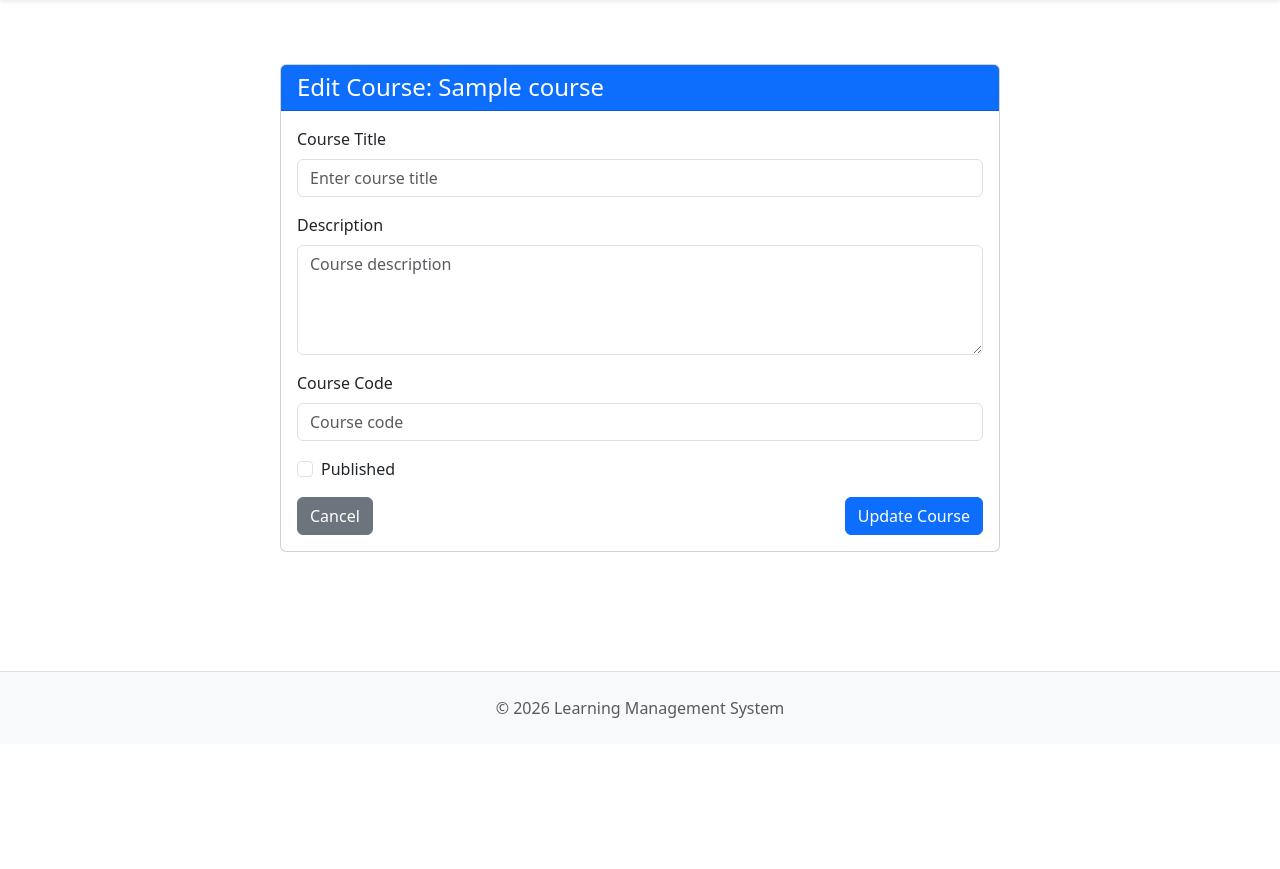
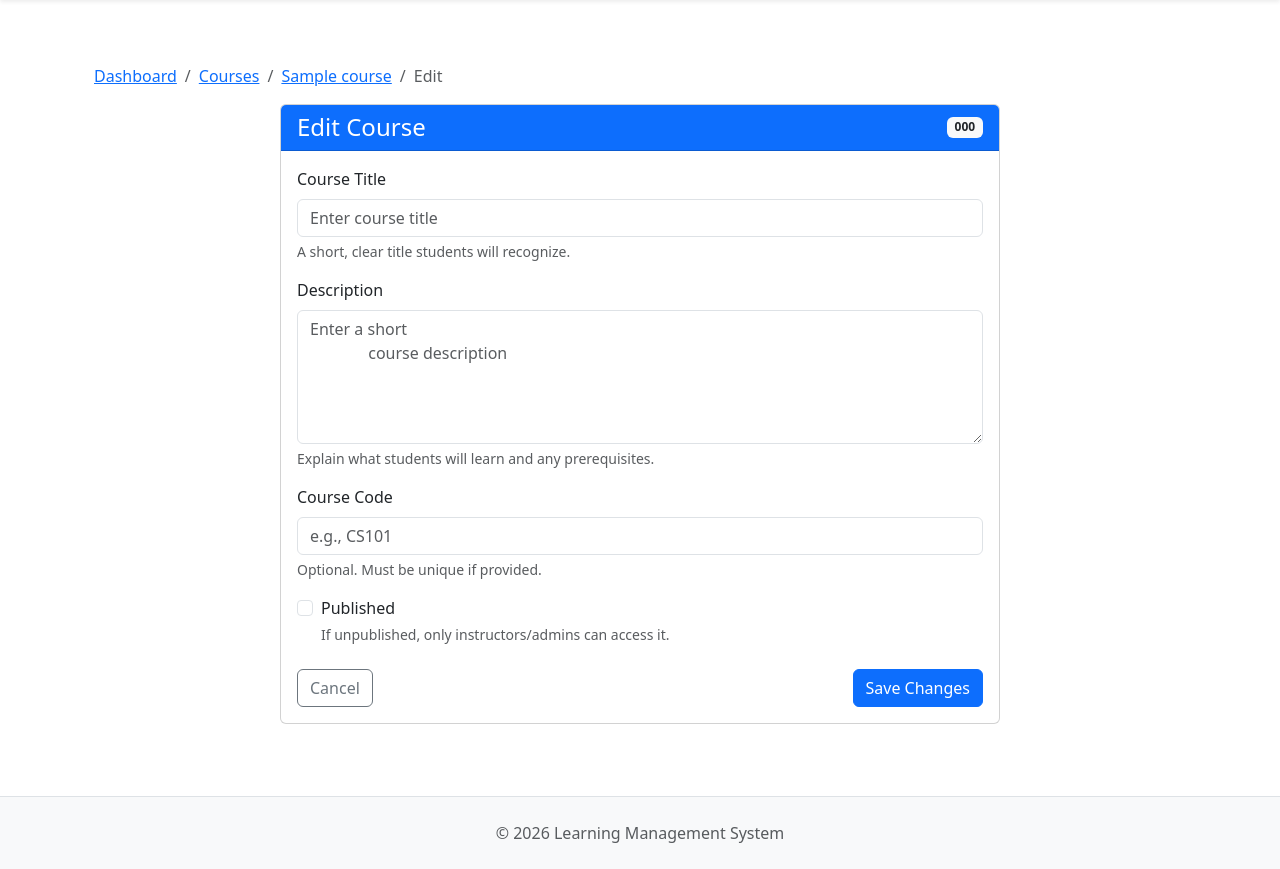
Before and after one commit to Collinsifere/LMS, a Flask app: template templates/courses/edit.html in a window 1280 px wide. Shown: the part 56-925 px from the top of the page. Before the commit the page ends 774 px from the top, so only its background shows below. Run offline with Flask 3, Linux system fonts and the light colour scheme; tables that the repository leaves empty hold one stand-in row (values such as "Sample post"); the template is opened without the code that fills it: values that come from a table or form of the project are taken from there, most other values are stand-ins (such as "Sample title", 1, 10 or a date in 2020); some libraries are stand-ins or nearby versions.

Commit message:
refactor(courses): improved course edit template layout
- simplified template structure
- improved Bootstrap form layout
- standardised validation error display
- aligned template with course editing route logic
- refactor(ui): improved course edit form styling

```diff
--- a/templates/courses/edit.html
+++ b/templates/courses/edit.html
@@ -1,80 +1,112 @@
-{% extends "base.html" %}
+{% extends "base.html" %} {% block title %}Edit Course - {{ course.title }}{%
+endblock %} {% block content %}
+<div class="container mt-4">
+  <!-- Breadcrumb -->
+  <nav aria-label="breadcrumb" class="mb-3">
+    <ol class="breadcrumb">
+      <li class="breadcrumb-item">
+        <a href="{{ url_for('dashboard.index') }}">Dashboard</a>
+      </li>
+      <li class="breadcrumb-item">
+        <a href="{{ url_for('courses.index') }}">Courses</a>
+      </li>
+      <li class="breadcrumb-item">
+        <a href="{{ url_for('courses.view', course_id=course.id) }}"
+          >{{ course.title }}</a
+        >
+      </li>
+      <li class="breadcrumb-item active" aria-current="page">Edit</li>
+    </ol>
+  </nav>
 
-{% block title %}Edit Course - {{ course.title }}{% endblock %}
+  <div class="row">
+    <div class="col-lg-8 offset-lg-2">
+      <div class="card">
+        <div
+          class="card-header bg-primary text-white d-flex align-items-center justify-content-between"
+        >
+          <h4 class="mb-0">Edit Course</h4>
+          <span class="badge bg-light text-dark"
+            >{{ course.code or "No code" }}</span
+          >
+        </div>
 
-{% block content %}
-<div class="container mt-4">
-    <div class="row">
-        <div class="col-md-8 offset-md-2">
-
-            <div class="card">
-                <div class="card-header bg-primary text-white">
-                    <h4 class="mb-0">Edit Course: {{ course.title }}</h4>
-                </div>
         <div class="card-body">
-
-                    <!-- Flask-WTF Form -->
-                    <form method="POST" action="{{ url_for('courses.edit', course_id=course.id) }}">
+          <form
+            method="POST"
+            action="{{ url_for('courses.edit', course_id=course.id) }}"
+            novalidate
+          >
             {{ form.hidden_tag() }}
 
             <!-- Title -->
             <div class="mb-3">
-                            {{ form.title.label(class="form-label") }}
-                            {{ form.title(class="form-control", placeholder="Enter course title") }}
+              {{ form.title.label(class="form-label") }} {{
+              form.title(class="form-control", placeholder="Enter course title")
+              }}
+              <div class="form-text">
+                A short, clear title students will recognize.
+              </div>
               {% if form.title.errors %}
-                                <div class="text-danger small">
-                                    {% for error in form.title.errors %}
-                                        {{ error }}<br>
-                                    {% endfor %}
+              <div class="text-danger small mt-1">
+                {% for error in form.title.errors %}{{ error }}<br />{% endfor
+                %}
               </div>
               {% endif %}
             </div>
 
             <!-- Description -->
             <div class="mb-3">
-                            {{ form.description.label(class="form-label") }}
-                            {{ form.description(class="form-control", placeholder="Course description", rows="4") }}
+              {{ form.description.label(class="form-label") }} {{
+              form.description(class="form-control", placeholder="Enter a short
+              course description", rows="5") }}
+              <div class="form-text">
+                Explain what students will learn and any prerequisites.
+              </div>
               {% if form.description.errors %}
-                                <div class="text-danger small">
-                                    {% for error in form.description.errors %}
-                                        {{ error }}<br>
-                                    {% endfor %}
+              <div class="text-danger small mt-1">
+                {% for error in form.description.errors %}{{ error }}<br />{%
+                endfor %}
               </div>
               {% endif %}
             </div>
 
             <!-- Code -->
             <div class="mb-3">
-                            {{ form.code.label(class="form-label") }}
-                            {{ form.code(class="form-control", placeholder="Course code") }}
+              {{ form.code.label(class="form-label") }} {{
+              form.code(class="form-control", placeholder="e.g., CS101") }}
+              <div class="form-text">Optional. Must be unique if provided.</div>
               {% if form.code.errors %}
-                                <div class="text-danger small">
-                                    {% for error in form.code.errors %}
-                                        {{ error }}<br>
-                                    {% endfor %}
+              <div class="text-danger small mt-1">
+                {% for error in form.code.errors %}{{ error }}<br />{% endfor %}
               </div>
               {% endif %}
             </div>
 
             <!-- Published -->
-                        <div class="form-check mb-3">
-                            {{ form.is_published(class="form-check-input") }}
-                            {{ form.is_published.label(class="form-check-label") }}
-                        </div>
-
-                        <!-- Submit -->
-                        <div class="d-flex justify-content-between">
-                            <a href="{{ url_for('courses.view', course_id=course.id) }}" class="btn btn-secondary">
-                                Cancel
-                            </a>
-                            <button type="submit" class="btn btn-primary">Update Course</button>
-                        </div>
-
-                    </form>
-
+            <div class="form-check mb-4">
+              {{ form.is_published(class="form-check-input") }} {{
+              form.is_published.label(class="form-check-label") }}
+              <div class="form-text">
+                If unpublished, only instructors/admins can access it.
               </div>
             </div>
 
+            <!-- Actions -->
+            <div class="d-flex justify-content-between">
+              <a
+                href="{{ url_for('courses.view', course_id=course.id) }}"
+                class="btn btn-outline-secondary"
+              >
+                Cancel
+              </a>
+              <button type="submit" class="btn btn-primary">
+                Save Changes
+              </button>
+            </div>
+          </form>
+        </div>
+      </div>
     </div>
   </div>
 </div>
```
Lines whose indentation alone changed are shown as unchanged.
